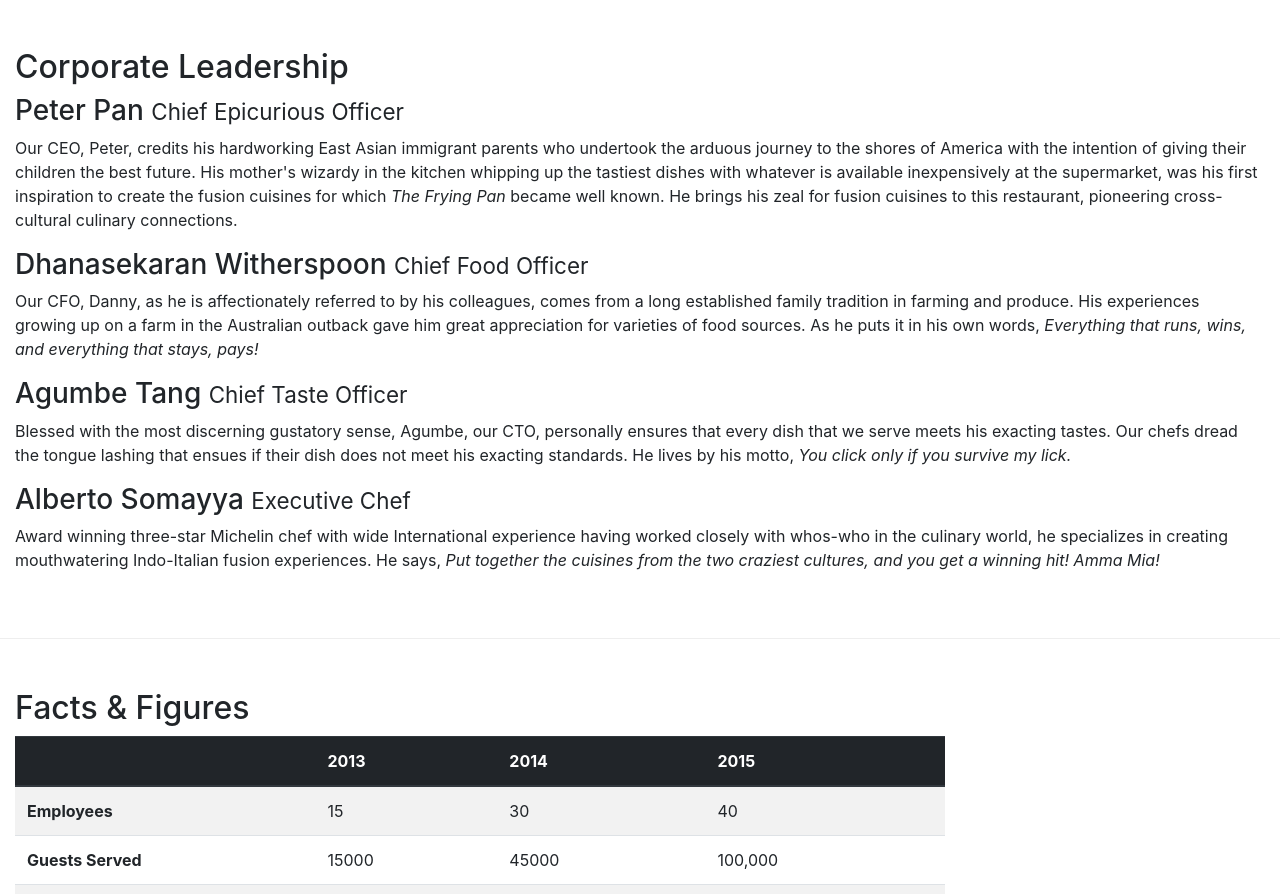
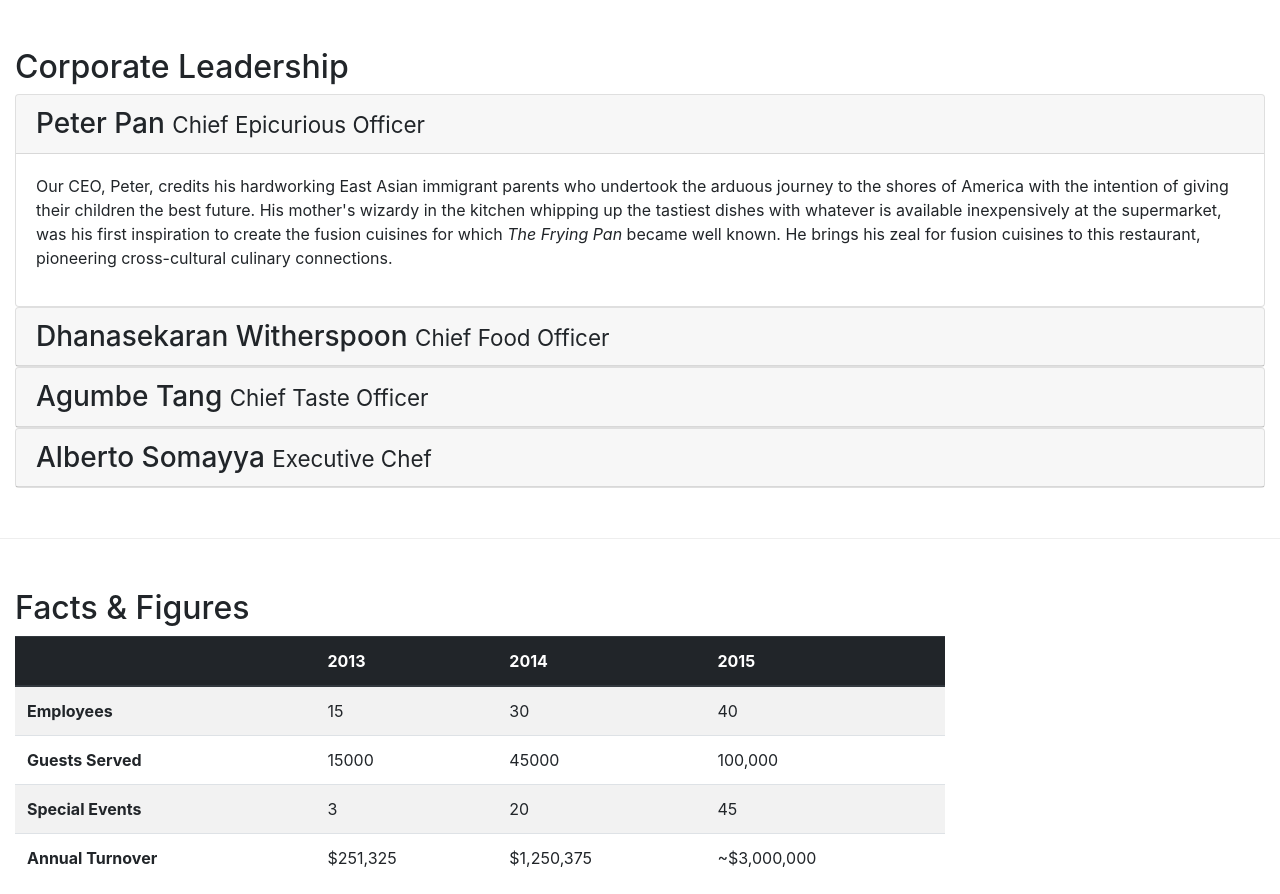
Before and after one commit to Aarghyadeep/First-bootstrap, a website: page aboutus.html in a window 1280 px wide. Shown: the part 979-1873 px from the top of the page. Drawn offline with nearby package versions, Linux system fonts and the light colour scheme.

Commit message:
Accordion

```diff
--- a/aboutus.html
+++ b/aboutus.html
@@ -103,16 +103,67 @@
         <div class="row row-content">
             <div class="col">
                 <h2>Corporate Leadership</h2>
-                <h3>Peter Pan <small>Chief Epicurious Officer</small></h3>
-                <p>Our CEO, Peter, credits his hardworking East Asian immigrant parents who undertook the arduous journey to the shores of America with the intention of giving their children the best future. His mother's wizardy in the kitchen whipping up the tastiest dishes with whatever is available inexpensively at the supermarket, was his first inspiration to create the fusion cuisines for which <em>The Frying Pan</em> became well known. He brings his zeal for fusion cuisines to this restaurant, pioneering cross-cultural culinary connections.</p>
-                <h3>Dhanasekaran Witherspoon <small>Chief Food Officer</small></h3>
-                <p>Our CFO, Danny, as he is affectionately referred to by his colleagues, comes from a long established family tradition in farming and produce. His experiences growing up on a farm in the Australian outback gave him great appreciation for varieties of food sources. As he puts it in his own words, <em>Everything that runs, wins, and everything that stays, pays!</em></p>
-                <h3>Agumbe Tang <small>Chief Taste Officer</small></h3>
-                <p>Blessed with the most discerning gustatory sense, Agumbe, our CTO, personally ensures that every dish that we serve meets his exacting tastes. Our chefs dread the tongue lashing that ensues if their dish does not meet his exacting standards. He lives by his motto, <em>You click only if you survive my lick.</em></p>
-                <h3>Alberto Somayya <small>Executive Chef</small></h3>
-                <p>Award winning three-star Michelin chef with wide International experience having worked closely with whos-who in the culinary world, he specializes in creating mouthwatering Indo-Italian fusion experiences. He says, <em>Put together the cuisines from the two craziest cultures, and you get a winning hit! Amma Mia!</em></p>
-            </div>
-       </div>
+
+                <div id="accordion">
+                    <div class="card">
+                      <div class="card-header"role="tab" id="peterhead">
+                        <h3 class="mb-0">
+                          <a data-toggle="collapse" data-target="#peter">
+                           Peter Pan <small>Chief Epicurious Officer</small>
+                          </a>
+                        </h3>
+                      </div>
+                      <div class="collapse show" id="peter" data-parent="#accordion">
+                        <div class="card-body">
+                          <p class="d-none d-sm-block">Our CEO, Peter, credits his hardworking East Asian immigrant parents who undertook the arduous journey to the shores of America with the intention of giving their children the best future. His mother's wizardy in the kitchen whipping up the tastiest dishes with whatever is available inexpensively at the supermarket, was his first inspiration to create the fusion cuisines for which <em>The Frying Pan</em> became well known. He brings his zeal for fusion cuisines to this restaurant, pioneering cross-cultural culinary connections.</p>
+                        </div>
+                      </div>
+                    </div>
+                    <div class="card">
+                      <div class="card-header" role="tab" id="dannyhead">
+                        <h3 class="mb-0">
+                          <a class="collapsed" data-toggle="collapse" data-target="#danny">
+                            Dhanasekaran Witherspoon <small>Chief Food Officer</small>
+                          </a>
+                        </h3>
+                      </div>
+                      <div class="collapse" id="danny" data-parent="#accordion">
+                        <div class="card-body">
+                          <p class="d-none d-sm-block">Our CFO, Danny, as he is affectionately referred to by his colleagues, comes from a long established family tradition in farming and produce. His experiences growing up on a farm in the Australian outback gave him great appreciation for varieties of food sources. As he puts it in his own words, <em>Everything that runs, wins, and everything that stays, pays!</em></p>
+                        </div>
+                      </div>
+                    </div>
+                    <div class="card">
+                      <div class="card-header" id="agumbehead">
+                        <h3 class="mb-0">
+                          <a class="collapsed" data-toggle="collapse" data-target="#agumbe">
+                            Agumbe Tang <small>Chief Taste Officer</small>
+                          </a>
+                        </h3>
+                      </div>
+                      <div class="collapse" id="agumbe" data-parent="#accordion">
+                        <div class="card-body">
+                          <p class="d-none d-sm-block">Blessed with the most discerning gustatory sense, Agumbe, our CTO, personally ensures that every dish that we serve meets his exacting tastes. Our chefs dread the tongue lashing that ensues if their dish does not meet his exacting standards. He lives by his motto, <em>You click only if you survive my lick.</em></p>
+                        </div>
+                      </div>
+                    </div>
+                    <div class="card">
+                      <div class="card-header" id="albertohead">
+                        <h3 class="mb-0">
+                          <a class="collapsed" data-toggle="collapse" data-target="#alberto">
+                            Alberto Somayya <small>Executive Chef</small>
+                          </a>
+                        </h3>
+                      </div>
+                      <div class="collapse" id="alberto" data-parent="#accordion">
+                        <div class="card-body">
+                          <p class="d-none d-sm-block">Award winning three-star Michelin chef with wide International experience having worked closely with whos-who in the culinary world, he specializes in creating mouthwatering Indo-Italian fusion experiences. He says, <em>Put together the cuisines from the two craziest cultures, and you get a winning hit! Amma Mia!</em></p>
+                        </div>
+                      </div>
+                    </div>
+                  </div>
+              </div>
+         </div>
       <div class="row row-content">
           <div class="col-12 col-sm-9">
               <h2>Facts &amp; Figures</h2>
--- a/css/styles.css
+++ b/css/styles.css
@@ -37,3 +37,10 @@ body {
 .navbar-dark {
     background-color: #512DA8;
 }
+
+.tab-content {
+    border-left: 1px solid #ddd;
+    border-right: 1px solid #ddd;
+    border-bottom: 1px solid #ddd;
+    padding: 10px;
+}
```
Also changed, not shown: index.html (+1 -1 lines).
